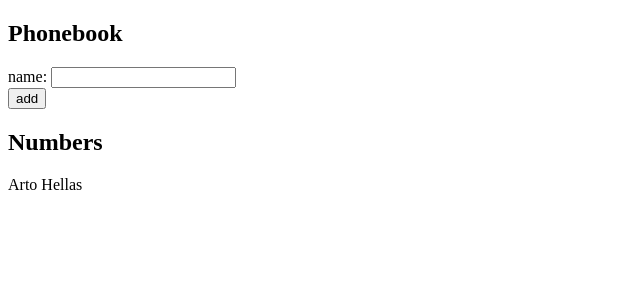
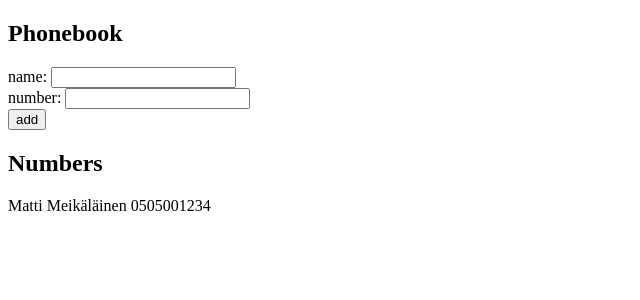
Before and after one commit to joonaskinnunen/Full-stack-open-2019, a React (Create React App) app in the folder osa2/puhelinluettelo/: page / in a window 1280 px wide. Shown: the top 300 px of the page, without its empty margins (0-640 px from the left). Built offline with nearby package versions, Linux system fonts and the light colour scheme.

Commit message:
Add task 2.8

```diff
--- a/osa2/puhelinluettelo/src/App.js
+++ b/osa2/puhelinluettelo/src/App.js
@@ -2,20 +2,23 @@ import React, { useState } from 'react'
 
 const App = () => {
   const [persons, setPersons] = useState([
-    { name: 'Arto Hellas' }
+    { name: 'Matti Meikäläinen', number: '0505001234' }
   ])
   const [newName, setNewName] = useState('')
+  const [newNumber, setNewNumber] = useState('')
 
   const addName = (event) => {
     event.preventDefault()
     const nameObject = {
       name: newName,
+      number: newNumber,
       id: persons.length + 1
     }
 
     if (!persons.some(person => person.name === newName)) {
       setPersons(persons.concat(nameObject))
       setNewName('')
+      setNewNumber('')
     } else {
       alert(`${newName} is already added to phonebook`)
     }
@@ -26,6 +29,12 @@ const App = () => {
     console.log(event.target.value)
     setNewName(event.target.value)
   }
+
+  const handleNumberChange = (event) => {
+    console.log(event.target.value)
+    setNewNumber(event.target.value)
+  }
+
   return (
     <div>
       <h2>Phonebook</h2>
@@ -34,11 +43,14 @@ const App = () => {
           name: <input value={newName} onChange={handleNameChange} />
         </div>
         <div>
+          number: <input value={newNumber} onChange={handleNumberChange} />
+        </div>
+        <div>
           <button type="submit">add</button>
         </div>
       </form>
       <h2>Numbers</h2>
-      {persons.map((x, i) => <p key={i}>{x.name}</p>)}
+      {persons.map((x, i) => <p key={i}>{x.name} {x.number}</p>)}
     </div>
   )
 
```
